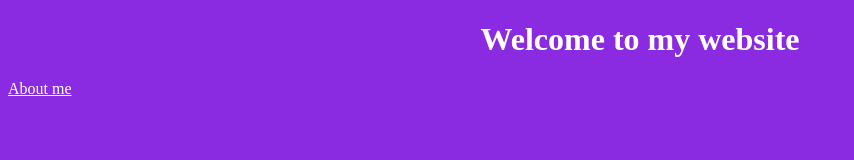
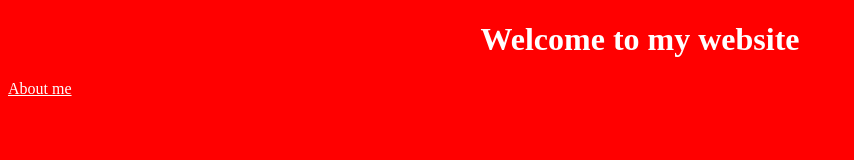
Before and after one commit to MelanieOT7/multiple-page-static-website, a plain HTML site: page index.html in a window 1280 px wide. Shown: the whole page, without its empty margins (0-854 px from the left). Drawn offline with Linux system fonts and the light colour scheme.

Commit message:
changed background of the body to red

```diff
--- a/css/index.css
+++ b/css/index.css
@@ -1,5 +1,6 @@
 body {
-  background-color: blueviolet;
+  background-color: red
+  ;
 }
 h1 {
   text-align: center;
```
